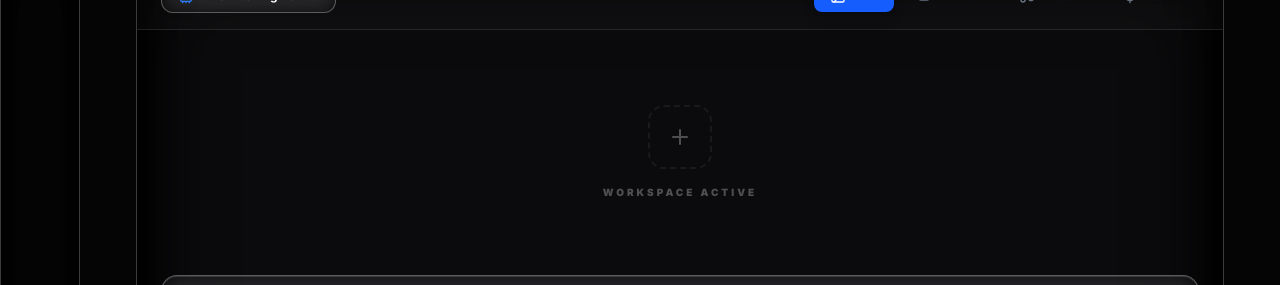
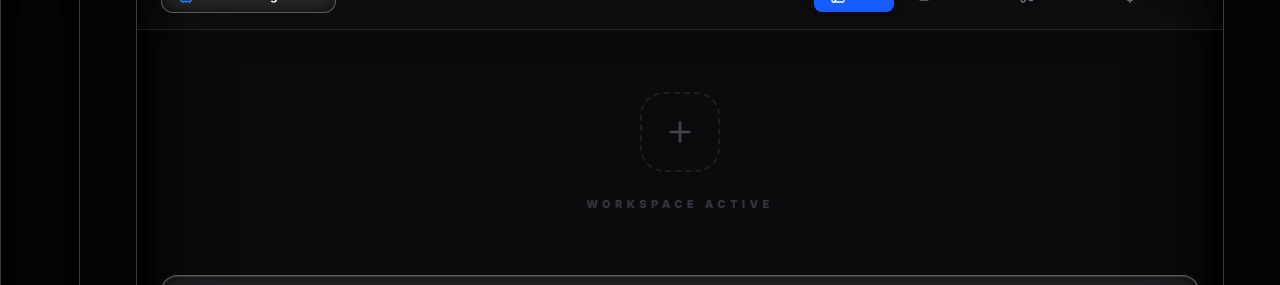
Before and after one commit to adewumi0550/proofa_web, a Next.js app: page /dashboard in a window 1280 px wide. Both pictures are taken after a click on the button "Create New Project +". Shown: the part 134-419 px from the top of the page. Built offline with nearby package versions, Linux system fonts and the light colour scheme.

Commit message:
fix drag and drop option at working space

```diff
--- a/src/app/dashboard/page.tsx
+++ b/src/app/dashboard/page.tsx
@@ -6,7 +6,7 @@ import { AuthorshipHUD } from "@/components/dashboard/authorship-hud";
 import { PromptOrchestrator } from "@/components/dashboard/prompt-orchestrator";
 import { LicensingEngine } from "@/components/dashboard/licensing-engine";
 import { Button } from "@/components/ui/button";
-import { ShieldCheck, Hash, Sparkles, AlertCircle, FileText, X } from "lucide-react";
+import { ShieldCheck, Hash, Sparkles, AlertCircle, FileText, X, Plus } from "lucide-react";
 import { motion, AnimatePresence } from "framer-motion";
 import { proofaApi } from "@/lib/api";
 import { useAuth } from "@/components/auth-context";
--- a/src/components/dashboard/prompt-orchestrator.tsx
+++ b/src/components/dashboard/prompt-orchestrator.tsx
@@ -33,6 +33,7 @@ export function PromptOrchestrator({ onPromptSent, onFileUpload, messages }: Pro
     const [selectedModel, setSelectedModel] = useState("Pro v1.5 Engine");
     const [activeMode, setActiveMode] = useState<"art" | "video" | "music" | "voice">("art");
     const [isModelsOpen, setIsModelsOpen] = useState(false);
+    const [isDragging, setIsDragging] = useState(false);
     const fileInputRef = useRef<HTMLInputElement>(null);
 
     const [availableModels] = useState([
@@ -119,11 +120,32 @@ export function PromptOrchestrator({ onPromptSent, onFileUpload, messages }: Pro
                 className="flex-1 overflow-y-auto p-6 md:p-10 space-y-8 custom-scrollbar"
             >
                 {messages.length === 0 ? (
-                    <div className="h-full flex flex-col items-center justify-center opacity-30 select-none">
-                        <div className="w-16 h-16 border-2 border-dashed border-gray-300 dark:border-white/20 rounded-2xl flex items-center justify-center mb-4">
-                            <Plus className="w-6 h-6" />
-                        </div>
-                        <p className="text-[10px] font-black uppercase tracking-[0.3em]">Workspace Active</p>
+                    <div
+                        className={`
+                            h-full flex flex-col items-center justify-center transition-all duration-300 rounded-[32px]
+                            ${isDragging ? 'bg-blue-500/5 scale-105 border-2 border-dashed border-blue-500/50' : 'opacity-40'}
+                        `}
+                        onDragOver={(e) => { e.preventDefault(); setIsDragging(true); }}
+                        onDragLeave={() => setIsDragging(false)}
+                        onDrop={(e) => {
+                            e.preventDefault();
+                            setIsDragging(false);
+                            const file = e.dataTransfer.files[0];
+                            if (file) onFileUpload(file);
+                        }}
+                    >
+                        <button
+                            onClick={() => fileInputRef.current?.click()}
+                            className={`
+                                w-20 h-20 border-2 border-dashed rounded-3xl flex items-center justify-center mb-6 transition-all duration-500
+                                ${isDragging ? 'bg-blue-500 border-blue-400 scale-110 rotate-90' : 'border-gray-300 dark:border-white/20 hover:border-blue-500 hover:bg-blue-500/5'}
+                            `}
+                        >
+                            <Plus className={`w-8 h-8 transition-colors ${isDragging ? 'text-white' : 'text-gray-400'}`} />
+                        </button>
+                        <p className={`text-[11px] font-black uppercase tracking-[0.4em] transition-colors ${isDragging ? 'text-blue-500' : 'text-gray-500'}`}>
+                            {isDragging ? 'Drop Image Here' : 'Workspace Active'}
+                        </p>
                     </div>
                 ) : (
                     messages.map((m) => (
```
